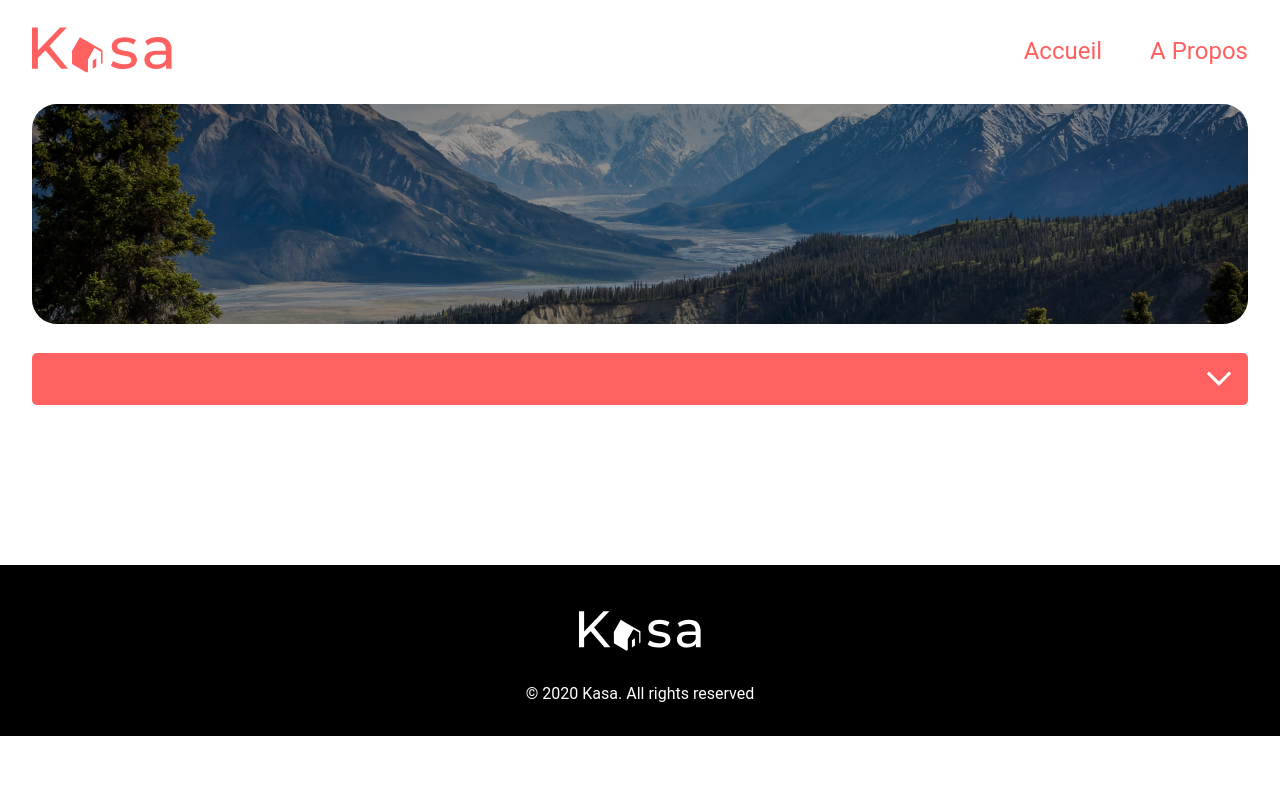
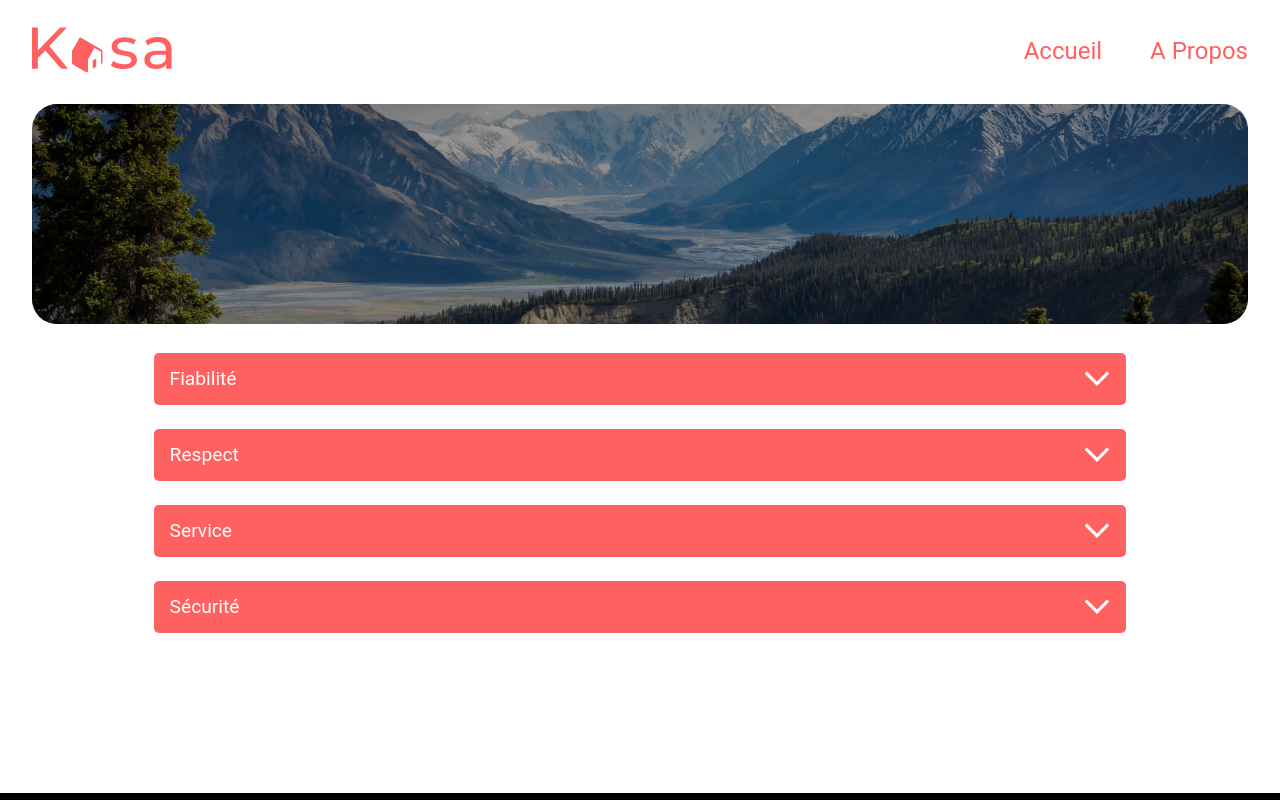
Before and after one commit to audreydiez/AudreyDiez_11_08072021, a React (Create React App) app: page /about in a window 1280 px wide. Shown: the top 800 px of the page. Built offline with nearby package versions, Linux system fonts and the light colour scheme.

Commit message:
feat: page About created
closes #8

```diff
--- /dev/null
+++ b/src/assets/data/about.json
@@ -0,0 +1,26 @@
+ [
+  {
+    "id": "abt01",
+    "title": "Fiabilité",
+    "content":
+    "Les annonces postées sur Kasa garantissent une fiabilité totale. Les photos sont conformes aux logements, et toutes les informations sont régulièrement vérifiées  par nos équipes."
+  },
+  {
+    "id": "abt02",
+    "title": "Respect",
+    "content":
+    "La bienveillance fait partie des valeurs fondatrices de Kasa. Tout comportement discriminatoire ou de perturbation du voisinage entraînera une exclusion de notre plateforme."
+  },
+  {
+    "id": "abt03",
+    "title": "Service",
+    "content":
+    "Nos équipes se tiennent à votre disposition pour vous fournir une expérience parfaite. N'hésitez pas à nous contacter si vous avez la moindre question."
+  },
+  {
+    "id": "abt04",
+    "title": "Sécurité",
+    "content":
+    "La sécurité est la priorité de Kasa. Aussi bien pour nos hôtes que pour les voyageurs, chaque logement correspond aux critères de sécurité établis par nos services. En laissant une note aussi bien à l'hôte qu'au locataire, cela permet à nos équipes de vérifier que les standards sont bien respectés. Nous organisons également des ateliers sur la sécurité domestique pour nos hôtes."
+  }
+]
--- a/src/components/Collapsible/index.scss
+++ b/src/components/Collapsible/index.scss
@@ -27,6 +27,10 @@
 
         p {
             margin-left: 1rem;
+
+            @include breakpoint(xl) {
+                font-size: 1.2rem;
+            }
         }
 
         img {
--- a/src/views/About/index.jsx
+++ b/src/views/About/index.jsx
@@ -1,8 +1,10 @@
 import { Component } from 'react'
 import Banner from '../../components/Banner'
 import Collapsible from '../../components/Collapsible'
+import './index.scss'
 
 import about from '../../assets/img/about.jpeg'
+import aboutData from './../../assets/data/about.json'
 
 class About extends Component {
     constructor(props) {
@@ -14,7 +16,15 @@
         return (
             <div>
                 <Banner picture={about} key="{about}" />
-        <Collapsible />
+                <div className="wrapper-about">
+                    {aboutData.map((data) => (
+                        <Collapsible
+                            title={data.title}
+                            content={data.content}
+                            key={data.id}
+                        />
+                    ))}
+                </div>
             </div>
         )
     }
--- /dev/null
+++ b/src/views/About/index.scss
@@ -0,0 +1,11 @@
+@import './../../assets/scss/mixins.scss';
+@import './../../assets/scss/variables.scss';
+
+.wrapper-about {
+    width: 100%;
+    margin: auto;
+
+    @include breakpoint(xl) {
+        width: 80%;
+    }
+}
```
Lines whose indentation alone changed are shown as unchanged.
